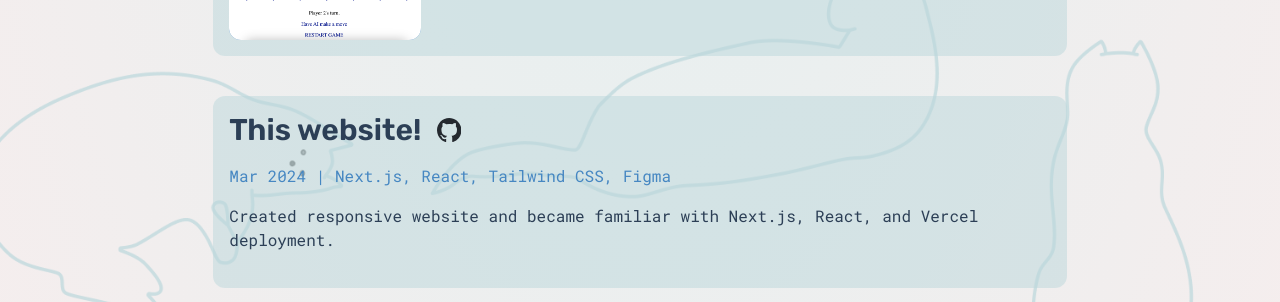
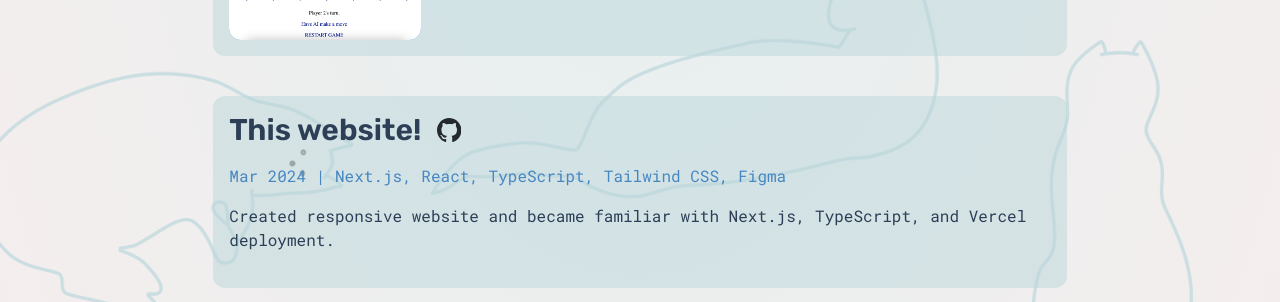
Before and after one commit to juliewang617/personal-website, a Next.js app: page /projects in a window 1280 px wide. Shown: the part 1640-1942 px from the top of the page. Built offline with nearby package versions, Linux system fonts and the light colour scheme.

Commit message:
updated page title

```diff
--- a/src/app/layout.tsx
+++ b/src/app/layout.tsx
@@ -17,8 +17,8 @@ const mono = Mono({
 });
 
 export const metadata: Metadata = {
-  title: "Create Next App",
-  description: "Generated by create next app",
+  title: "Julie Wang",
+  description: "My portfolio site.",
 };
 
 export default function RootLayout({
--- a/src/app/projects/page.tsx
+++ b/src/app/projects/page.tsx
@@ -63,10 +63,10 @@ export default function Page(){
               <Project
               title="This website!"
               images={[]}
-              caption="Mar 2024 | Next.js, React, Tailwind CSS, Figma"
+              caption="Mar 2024 | Next.js, React, TypeScript, Tailwind CSS, Figma"
               link="https://github.com/juliewang617/personal-website"
               desc="Created responsive
-              website and became familiar with Next.js, React, and
+              website and became familiar with Next.js, TypeScript, and
               Vercel deployment."
                />
 
--- a/src/components/Project.tsx
+++ b/src/components/Project.tsx
@@ -1,6 +1,7 @@
 'use client'
 import * as React from 'react';
 import ImageModal from './ImageModal';
+import Link from 'next/link';
 
 export default function Project({title, images, desc, caption, link}:{title: string, images: Array<[string, string]>, desc: string, caption: string, link: string}){
 
@@ -11,7 +12,7 @@ export default function Project({title, images, desc, caption, link}:{title: str
           <div className="w-96 w-full">
             <div className="flex flex-row items-center">
                 <h1 className="font-rubik font-semibold text-3xl text-blue3 hover:opacity-80">{title}</h1>
-              {link != "" && <button className="bg-github_logo w-6 h-6 bg-cover ml-4"/>}
+              {link != "" && <button className="bg-github_logo w-6 h-6 bg-cover ml-4"><Link href={link}/></button>}
             </div>
             <div className="font-rubrik text-blue2 mt-4">{caption}</div>
             <p className="mt-4 text-blue3">{desc}</p>
```
